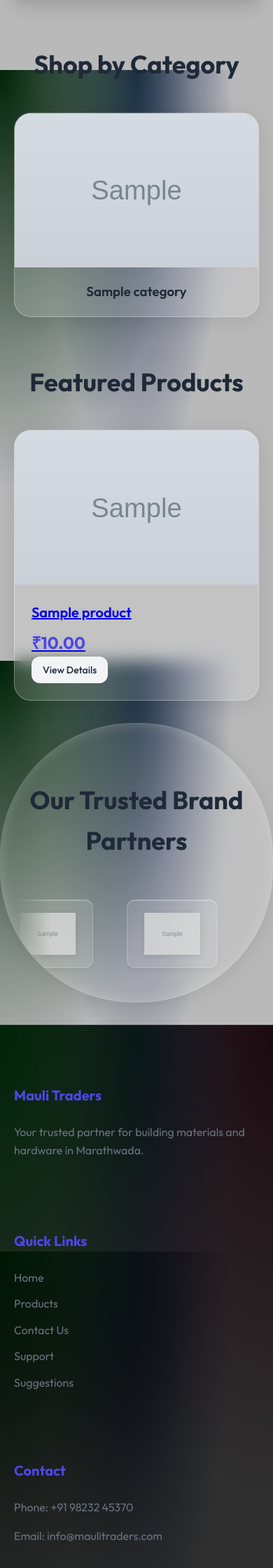
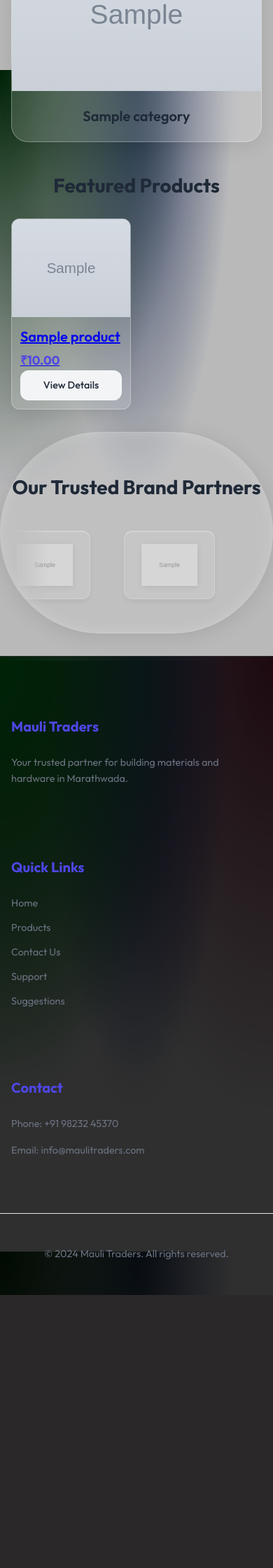
Before and after one commit to Abhi-96K/maulitraders, a Django app: page / in a window 390 px wide. Shown: the part 744-2984 px from the top of the page at 70% size. After the commit the page ends 2594 px from the top, so only its background shows below. Run offline with Django 5.2, Linux system fonts and the light colour scheme; tables that the repository leaves empty hold one stand-in row (values such as "Sample post"); grey boxes marked "Sample" are stand-in pictures.

Commit message:
Optimize UI for mobile (Redmi Note 10T)

```diff
--- a/static/css/style.css
+++ b/static/css/style.css
@@ -648,6 +648,158 @@ select:focus {
     }
 }
 
+/* Specific Mobile Optimizations (Redmi Note 10T & similar) */
+@media (max-width: 480px) {
+
+    /* Global Typography Reductions */
+    body {
+        font-size: 0.9rem;
+    }
+
+    h1,
+    .hero h1 {
+        font-size: 2rem !important;
+        margin-bottom: 1rem;
+    }
+
+    h2,
+    .section-title {
+        font-size: 1.75rem !important;
+        margin: 2.5rem 0 1.5rem;
+    }
+
+    h3 {
+        font-size: 1.25rem !important;
+    }
+
+    .container {
+        padding: 0 16px;
+    }
+
+    /* Hero Section */
+    .hero {
+        padding: 5rem 0 3rem;
+        margin: 1rem auto 2rem;
+        border-radius: 1rem;
+    }
+
+    .hero p {
+        font-size: 1rem;
+        margin-bottom: 1.5rem;
+    }
+
+    .hero-buttons {
+        gap: 0.5rem;
+        flex-direction: column;
+        padding: 0 2rem;
+    }
+
+    /* Smaller Buttons */
+    .btn-primary,
+    .btn-secondary,
+    .btn-sm {
+        padding: 0.6rem 1.2rem;
+        font-size: 0.9rem;
+        width: 100%;
+        /* Full width buttons on mobile hero for easier tapping */
+        text-align: center;
+        box-sizing: border-box;
+    }
+
+    .hero-buttons .btn-primary,
+    .hero-buttons .btn-secondary {
+        width: 100%;
+    }
+
+    /* Products Grid: Compact & 2 Columns where possible */
+    .products-grid {
+        gap: 1rem;
+        grid-template-columns: repeat(2, 1fr);
+        /* Force 2 columns */
+    }
+
+    .product-card {
+        border-radius: 0.75rem;
+    }
+
+    .product-image {
+        height: 140px;
+        /* Reduced height */
+    }
+
+    .product-info {
+        padding: 0.75rem;
+    }
+
+    .product-info h3 {
+        font-size: 1rem;
+        margin-bottom: 0.25rem;
+        white-space: nowrap;
+        overflow: hidden;
+        text-overflow: ellipsis;
+    }
+
+    .price {
+        font-size: 1.1rem;
+    }
+
+    .product-meta {
+        flex-direction: column;
+        gap: 0.5rem;
+        align-items: flex-start;
+    }
+
+    .product-meta .btn-sm {
+        width: 100%;
+        padding: 0.4rem;
+        font-size: 0.8rem;
+    }
+
+    /* Navbar */
+    .logo {
+        font-size: 1.25rem;
+    }
+
+    .logo img {
+        height: 35px;
+    }
+
+    .header .container {
+        padding: 0.5rem 1rem;
+    }
+
+    /* Marquee */
+    .brand-marquee {
+        padding: 0.5rem 0 1rem;
+        border-radius: 1rem;
+    }
+
+    .brand-item {
+        height: 60px;
+        padding: 0.25rem 1rem;
+    }
+
+    .brand-item img {
+        max-height: 40px;
+        max-width: 80px;
+    }
+
+    /* Forms */
+    .form-container {
+        padding: 1.5rem;
+        margin: 1rem auto;
+    }
+
+    .product-detail-page {
+        padding-top: 1rem;
+        gap: 2rem;
+    }
+
+    .product-title {
+        font-size: 1.75rem;
+    }
+}
+
 /* Brand Marquee */
 /* Brand Marquee */
 .brand-marquee {
```
